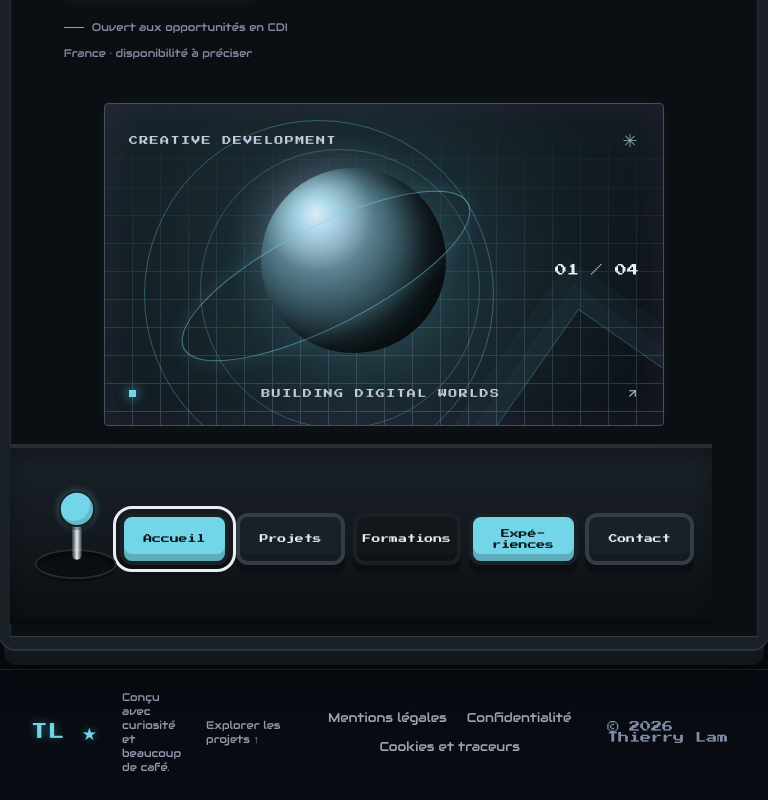
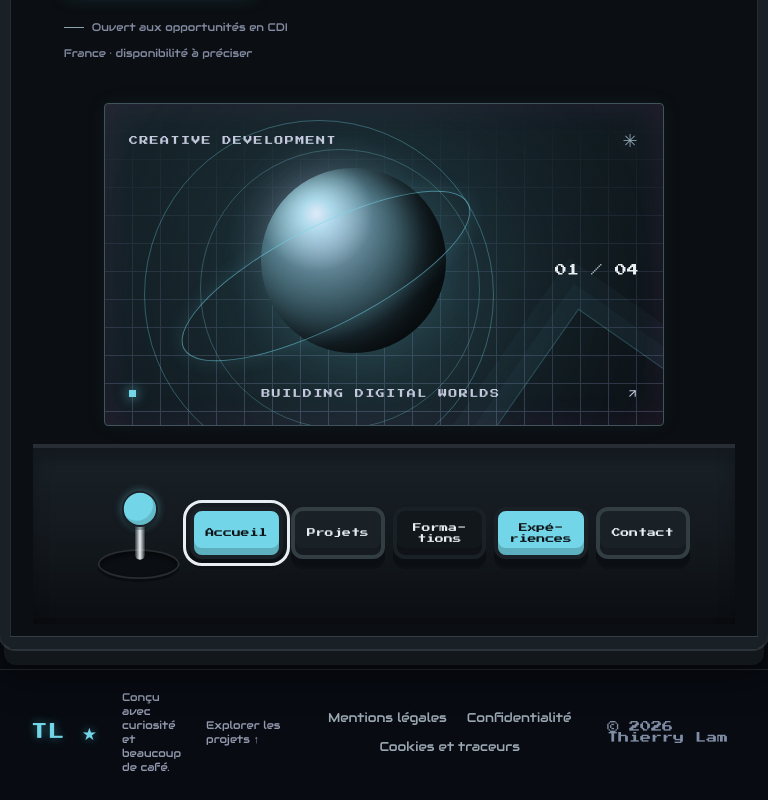
Before and after one commit to KiryuZero1992/Portfolio, a React (Vite) app: page / in a window 768 px wide. Shown: the part 478-1278 px from the top of the page. Built offline with nearby package versions, Linux system fonts and the light colour scheme.

Commit message:
fix: improve tablet navigation layout

```diff
--- a/src/responsive-fixes.css
+++ b/src/responsive-fixes.css
@@ -1,7 +1,6 @@
 /*
  * Correctifs responsive centralisés.
- * Ce fichier est chargé après styles.css pour éviter d'empiler de nouveaux
- * correctifs dans les anciennes media queries.
+ * Ce fichier est chargé après styles.css.
  */
 
 .site-shell,
@@ -44,6 +43,10 @@ canvas {
   max-width: 100%;
 }
 
+/* =========================================
+   TABLETTE : 621 px à 900 px
+   ========================================= */
+
 @media (min-width: 621px) and (max-width: 900px) {
   .section-wrap,
   .page-main.section-wrap,
@@ -77,34 +80,69 @@ canvas {
     grid-template-columns: repeat(2, minmax(0, 1fr));
   }
 
+  /* Panneau : centré, sans débordement horizontal */
   .site-shell > .arcade-controls {
+    box-sizing: border-box;
+    display: flex !important;
+    flex-direction: row !important;
+    align-items: center;
+    justify-content: center;
+
+    position: relative;
     width: 100%;
-    gap: 16px;
-    padding-inline: 18px;
+    max-width: 100%;
+    min-width: 0;
+    margin-inline: auto;
+    padding-inline: 16px;
+
+    gap: 35px;
   }
 
+  /* Joystick : dans le flux, à gauche des boutons */
   .site-shell > .arcade-controls .arcade-joystick {
+    box-sizing: border-box;
+
+    position: relative !important;
+    inset: auto !important;
+    left: auto !important;
+    right: auto !important;
+    top: auto !important;
+    bottom: auto !important;
+
     flex: 0 0 76px;
     width: 76px;
+    min-width: 76px;
+    margin: 0 !important;
+
     transform: scale(.62);
     transform-origin: center;
-    margin-inline: 0;
-    position: relative;
-    left: -12px;
   }
 
+  /* Groupe des cinq boutons */
   .site-shell > .arcade-controls .arcade-control-buttons {
-    flex: 1 1 0;
-    width: auto;
+    box-sizing: border-box;
+    position: relative;
+    display: grid !important;
+
+    flex: 0 1 500px;
+    width: 500px;
+    max-width: 100%;
     min-width: 0;
+    margin: 0 !important;
+
     grid-template-columns: repeat(5, minmax(0, 1fr));
     gap: clamp(4px, 1vw, 9px);
   }
 
+  /* Boutons contenus dans leur colonne */
   .site-shell > .arcade-controls .arcade-button {
+    box-sizing: border-box;
+    position: relative;
     width: 100%;
     min-width: 0;
+    margin: 0;
     height: 52px;
+
     padding: 3px 2px;
     font-size: clamp(7px, 1.15vw, 10px);
     line-height: 1.25;
@@ -121,6 +159,10 @@ canvas {
     gap: 28px;
   }
 }
+
+/* =========================================
+   MOBILE : 620 px et moins
+   ========================================= */
 
 @media (max-width: 620px) {
   .section-wrap,
@@ -300,34 +342,44 @@ canvas {
     justify-content: center;
   }
 
+  /* Navigation mobile */
   .site-shell > .arcade-controls {
+    box-sizing: border-box;
     width: 100%;
+    max-width: 100%;
+    min-width: 0;
     min-height: 0;
-    margin: 16px 0 8px;
+    margin: 16px auto 8px;
     padding: 16px 12px 18px !important;
+
     flex-direction: column !important;
     align-items: stretch !important;
     gap: 12px !important;
   }
 
-  /* Le joystick est décoratif : il ne doit pas comprimer la navigation mobile. */
+  /* Masquer le joystick sur mobile */
   .site-shell > .arcade-controls .arcade-joystick {
     display: none;
   }
 
   .site-shell > .arcade-controls .arcade-control-buttons {
+    box-sizing: border-box;
     display: grid;
     width: 100%;
+    max-width: 100%;
     flex: 0 1 auto;
+
     grid-template-columns: repeat(3, minmax(0, 1fr));
     gap: 8px;
     padding: 4px 0;
   }
 
   .site-shell > .arcade-controls .arcade-button {
+    box-sizing: border-box;
     width: 100%;
     min-width: 0;
     height: 50px;
+
     padding: 5px 3px;
     font-size: clamp(8px, 2.6vw, 10px);
     line-height: 1.3;
@@ -337,6 +389,7 @@ canvas {
   }
 
   .site-footer {
+    box-sizing: border-box;
     width: 100%;
     display: flex;
     flex-wrap: wrap;
@@ -356,6 +409,10 @@ canvas {
     overflow-wrap: anywhere;
   }
 }
+
+/* =========================================
+   PETITS MOBILES : 380 px et moins
+   ========================================= */
 
 @media (max-width: 380px) {
   .section-wrap,
@@ -393,6 +450,7 @@ canvas {
   }
 }
 
+/* Respect des préférences de réduction des animations */
 @media (prefers-reduced-motion: reduce) {
   .horizontal-carousel,
   .formation-carousel,
```
